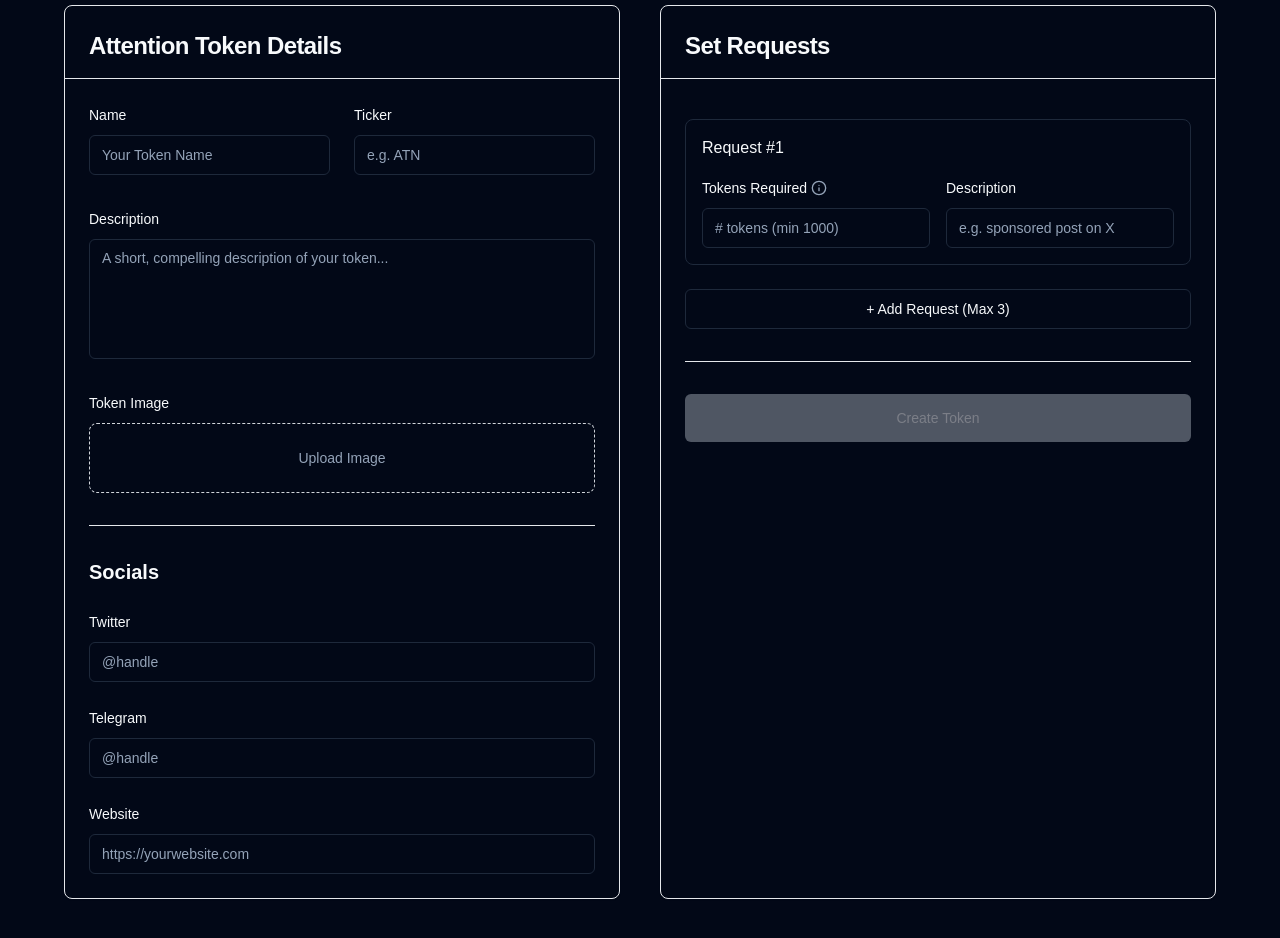
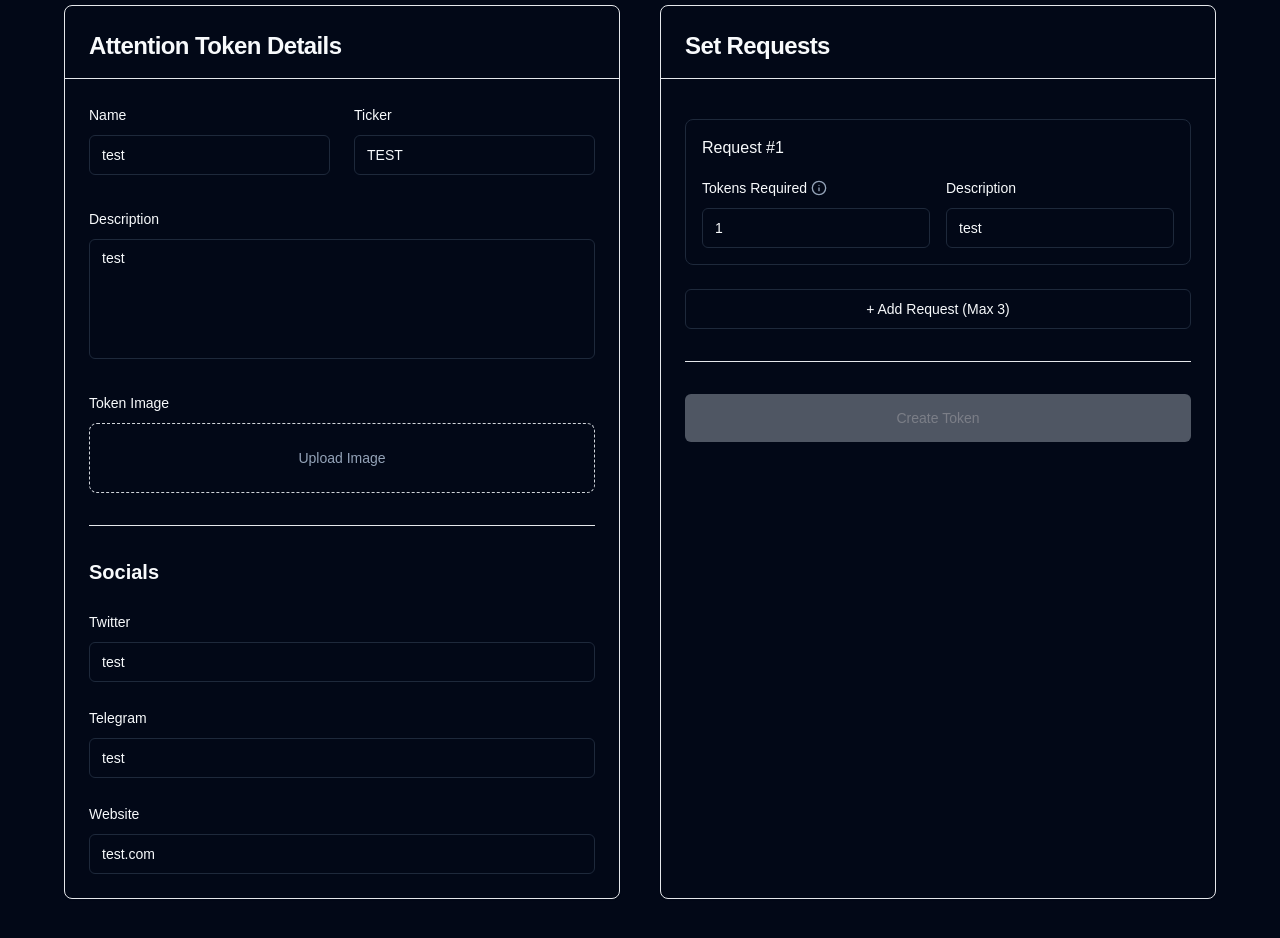
Before and after one commit to Flake-market/flake-frontend, a Next.js app: page /create in a window 1280 px wide. Shown: the part 180-1118 px from the top of the page. Built offline with nearby package versions, Linux system fonts and the light colour scheme.

Commit message:
update create page to createToken

```diff
--- a/src/app/create/page.tsx
+++ b/src/app/create/page.tsx
@@ -4,30 +4,132 @@ import { Button } from "@/components/ui/button"
 import { Input } from "@/components/ui/input"
 import { Label } from "@/components/ui/label"
 import { Textarea } from "@/components/ui/textarea"
-// import {
-//   Select,
-//   SelectContent,
-//   SelectItem,
-//   SelectTrigger,
-//   SelectValue,
-// } from "@/components/ui/select"
 import { Card, CardContent, CardHeader, CardTitle } from "@/components/ui/card"
 import { Tooltip, TooltipContent, TooltipProvider, TooltipTrigger } from "@/components/ui/tooltip"
-// import { useState } from "react"
 import { InfoIcon } from "lucide-react"
 import { useWallet } from "@/contexts/WalletContext"
+import { useState } from "react"
+import { FactoryService, CreateTokenParams } from "@/services/factory";
+import { useToast } from "@/hooks/use-toast";
 
 export default function Create() {
-//   const [selectedToken, setSelectedToken] = useState<string>("")
-  const { connected, connect } = useWallet();
+  const { connected, connect, wallet } = useWallet();
+  const { toast } = useToast();
+  const [isLoading, setIsLoading] = useState(false);
 
-  const handleCreateToken = () => {
+  // Form state
+  const [formData, setFormData] = useState<CreateTokenParams>({
+    name: "test",
+    ticker: "TEST",
+    description: "test",
+    token_image: "https://example.com/newtoken.png",
+    socials: {
+      twitter: "test",
+      telegram: "test",
+      website: "test.com",
+    },
+    base_price: 2,
+    requests: [{
+      price: 1,
+      description: "test",
+    }]
+  });
+
+  const handleInputChange = (field: string, value: string) => {
+    setFormData(prev => ({
+      ...prev,
+      [field]: value
+    }));
+  };
+
+  const handleSocialChange = (field: string, value: string) => {
+    setFormData(prev => ({
+      ...prev,
+      socials: {
+        ...prev.socials,
+        [field]: value
+      }
+    }));
+  };
+
+  const handleRequestChange = (index: number, field: string, value: string | number) => {
+    setFormData(prev => ({
+      ...prev,
+      requests: prev.requests.map((request, i) =>
+        i === index ? { ...request, [field]: value } : request
+      )
+    }));
+  };
+
+  const handleCreateToken = async () => {
     if (!connected) {
       connect();
       return;
     }
-    // Handle token creation logic here
-    console.log("Creating token...");
+
+    // Validate required fields
+    if (!formData.name || !formData.ticker) {
+      toast({
+        title: "Error",
+        description: "Name and ticker are required",
+        variant: "destructive",
+      });
+      return;
+    }
+
+    console.log("formData", formData);
+
+    try {
+      setIsLoading(true);
+      const factoryService = new FactoryService();
+      if (!wallet) {
+        throw new Error("Wallet not connected");
+      }
+      const { pairAddress, signature } = await factoryService.createToken(wallet, formData);
+      if (!signature || !pairAddress) {
+        throw new Error("Transaction failed - no signature or pair address returned");
+      }
+
+      toast({
+        title: "Success!",
+        description: (
+          <>
+            Token created successfully!
+            <br />
+            Pair Address:{" "}
+            <a
+              href={`https://solscan.io/account/${pairAddress}?cluster=devnet`}
+              target="_blank"
+              rel="noopener noreferrer"
+              className="text-lime-500 hover:underline"
+            >
+              {pairAddress.slice(0, 20)}...
+            </a>
+            <br />
+            Signature:{" "}
+            <a
+              href={`https://solscan.io/tx/${signature}?cluster=devnet`}
+              target="_blank"
+              rel="noopener noreferrer"
+              className="text-lime-500 hover:underline"
+            >
+              {signature.slice(0, 20)}...
+            </a>
+          </>
+        ),
+      });
+    } catch (error) {
+      console.error("Error creating token:", error);
+      toast({
+        title: "Error",
+        description: error instanceof Error
+          ? error.message
+          : "Failed to create token. Please try again.",
+        variant: "destructive",
+      });
+    } finally {
+      setIsLoading(false);
+    }
   };
 
   return (
@@ -48,13 +150,25 @@ export default function Create() {
                   <Label htmlFor="name" className="text-sm font-medium">
                     Name
                   </Label>
-                  <Input id="name" placeholder="Your Token Name" className="h-10" />
+                  <Input
+                    id="name"
+                    value={formData.name}
+                    onChange={(e) => handleInputChange('name', e.target.value)}
+                    placeholder="Your Token Name"
+                    className="h-10"
+                  />
                 </div>
                 <div className="space-y-2">
                   <Label htmlFor="ticker" className="text-sm font-medium">
                     Ticker
                   </Label>
-                  <Input id="ticker" placeholder="e.g. ATN" className="h-10" />
+                  <Input
+                    id="ticker"
+                    value={formData.ticker}
+                    onChange={(e) => handleInputChange('ticker', e.target.value)}
+                    placeholder="e.g. ATN"
+                    className="h-10"
+                  />
                 </div>
               </div>
 
@@ -64,6 +178,8 @@ export default function Create() {
                 </Label>
                 <Textarea
                   id="description"
+                  value={formData.description}
+                  onChange={(e) => handleInputChange('description', e.target.value)}
                   placeholder="A short, compelling description of your token..."
                   className="min-h-[120px] resize-none"
                 />
@@ -82,15 +198,33 @@ export default function Create() {
                 <div className="grid grid-cols-1 gap-6">
                   <div className="space-y-2">
                     <Label htmlFor="twitter" className="text-sm font-medium">Twitter</Label>
-                    <Input id="twitter" placeholder="@handle" className="h-10" />
+                    <Input
+                      id="twitter"
+                      value={formData.socials.twitter}
+                      onChange={(e) => handleSocialChange('twitter', e.target.value)}
+                      placeholder="@handle"
+                      className="h-10"
+                    />
                   </div>
                   <div className="space-y-2">
                     <Label htmlFor="telegram" className="text-sm font-medium">Telegram</Label>
-                    <Input id="telegram" placeholder="@handle" className="h-10" />
+                    <Input
+                      id="telegram"
+                      value={formData.socials.telegram}
+                      onChange={(e) => handleSocialChange('telegram', e.target.value)}
+                      placeholder="@handle"
+                      className="h-10"
+                    />
                   </div>
                   <div className="space-y-2">
                     <Label htmlFor="website" className="text-sm font-medium">Website</Label>
-                    <Input id="website" placeholder="https://yourwebsite.com" className="h-10" />
+                    <Input
+                      id="website"
+                      value={formData.socials.website}
+                      onChange={(e) => handleSocialChange('website', e.target.value)}
+                      placeholder="https://yourwebsite.com"
+                      className="h-10"
+                    />
                   </div>
                 </div>
               </div>
@@ -158,11 +292,23 @@ export default function Create() {
                           </TooltipContent>
                         </Tooltip>
                       </TooltipProvider>
-                      <Input id="price" placeholder="# tokens (min 1000)" className="h-10" />
+                      <Input
+                        id="price"
+                        value={formData.requests[0].price}
+                        onChange={(e) => handleRequestChange(0, 'price', e.target.value)}
+                        placeholder="# tokens (min 1000)"
+                        className="h-10"
+                      />
                     </div>
                     <div className="space-y-2">
                       <Label htmlFor="optionDescription" className="text-sm font-medium">Description</Label>
-                      <Input id="optionDescription" placeholder="e.g. sponsored post on X" className="h-10" />
+                      <Input
+                        id="optionDescription"
+                        value={formData.requests[0].description}
+                        onChange={(e) => handleRequestChange(0, 'description', e.target.value)}
+                        placeholder="e.g. sponsored post on X"
+                        className="h-10"
+                      />
                     </div>
                   </div>
                 </div>
@@ -184,9 +330,9 @@ export default function Create() {
                               ? "bg-lime-500 hover:bg-lime-700 text-white"
                               : "bg-gray-400 text-gray-100"
                           }`}
-                          disabled={!connected}
+                          disabled={!connected || isLoading}
                         >
-                          Create Token
+                          {isLoading ? "Creating..." : "Create Token"}
                         </Button>
                       </div>
                     </TooltipTrigger>
```
